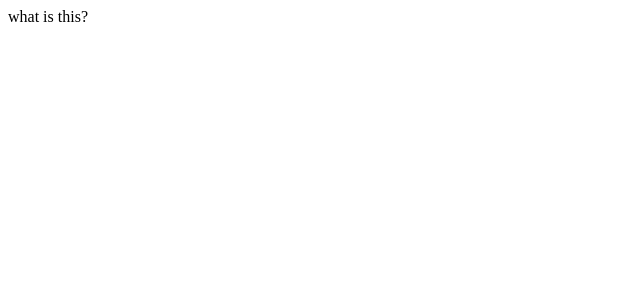
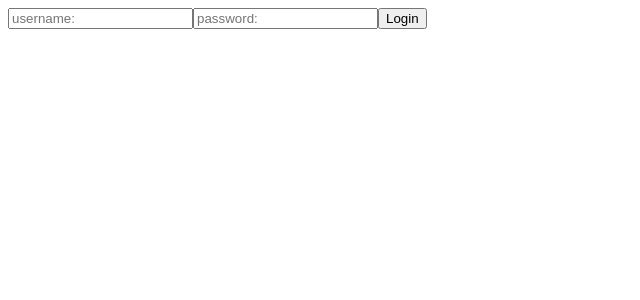
Before and after one commit to mahdimostajer/az-se1, a React (Vite) app: page / in a window 1280 px wide. Shown: the top 300 px of the page, without its empty margins (0-640 px from the left). Built offline with nearby package versions, Linux system fonts and the light colour scheme.

Commit message:
Feat: Implement Login inputs and button

```diff
--- a/src/App.jsx
+++ b/src/App.jsx
@@ -1,10 +1,11 @@
-
-
 function App() {
-
-  return (
-    <div>what is this?</div>
-  )
+	return (
+		<>
+			<input placeholder="username:" />
+			<input placeholder="password:" />
+			<button>Login</button>
+		</>
+	);
 }
 
-export default App
+export default App;
```
Also changed, not shown: package.json (+1 -6 lines), 1 other file (tests, documents, lock files or other folders).
